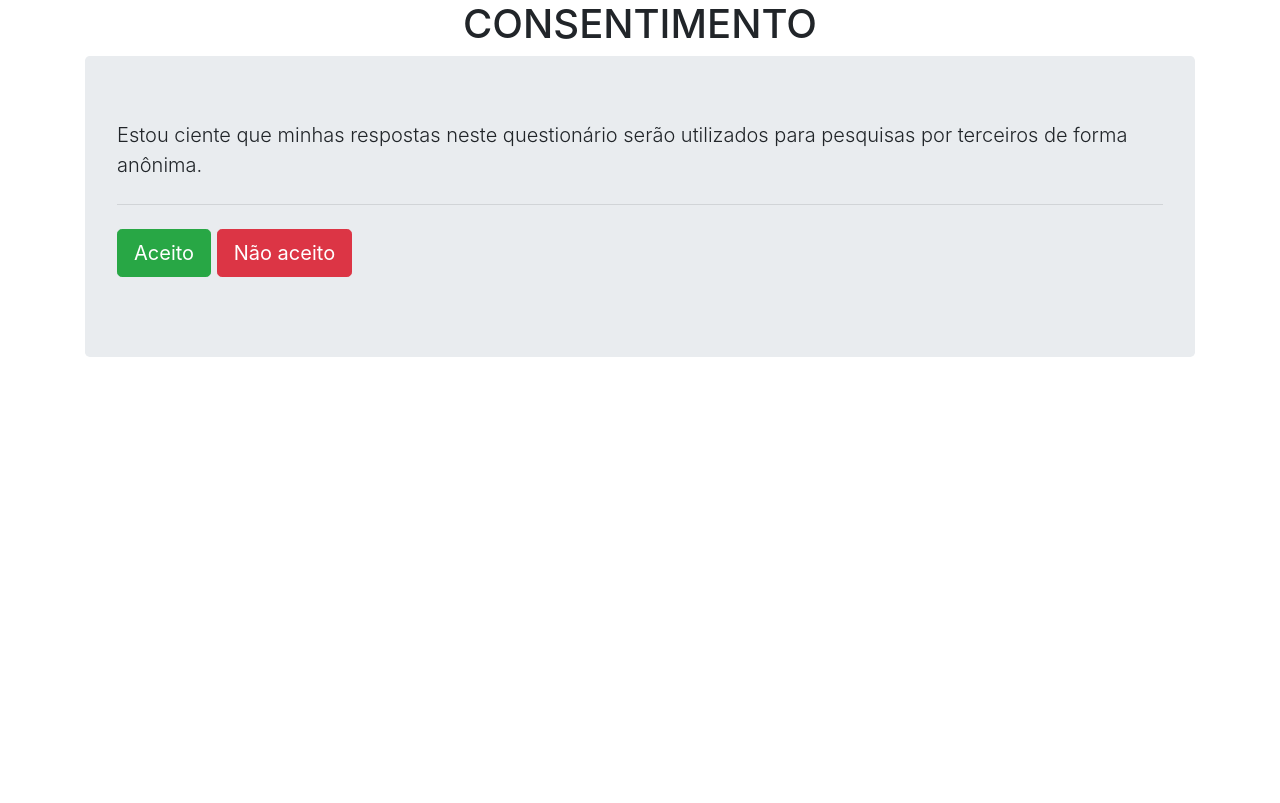
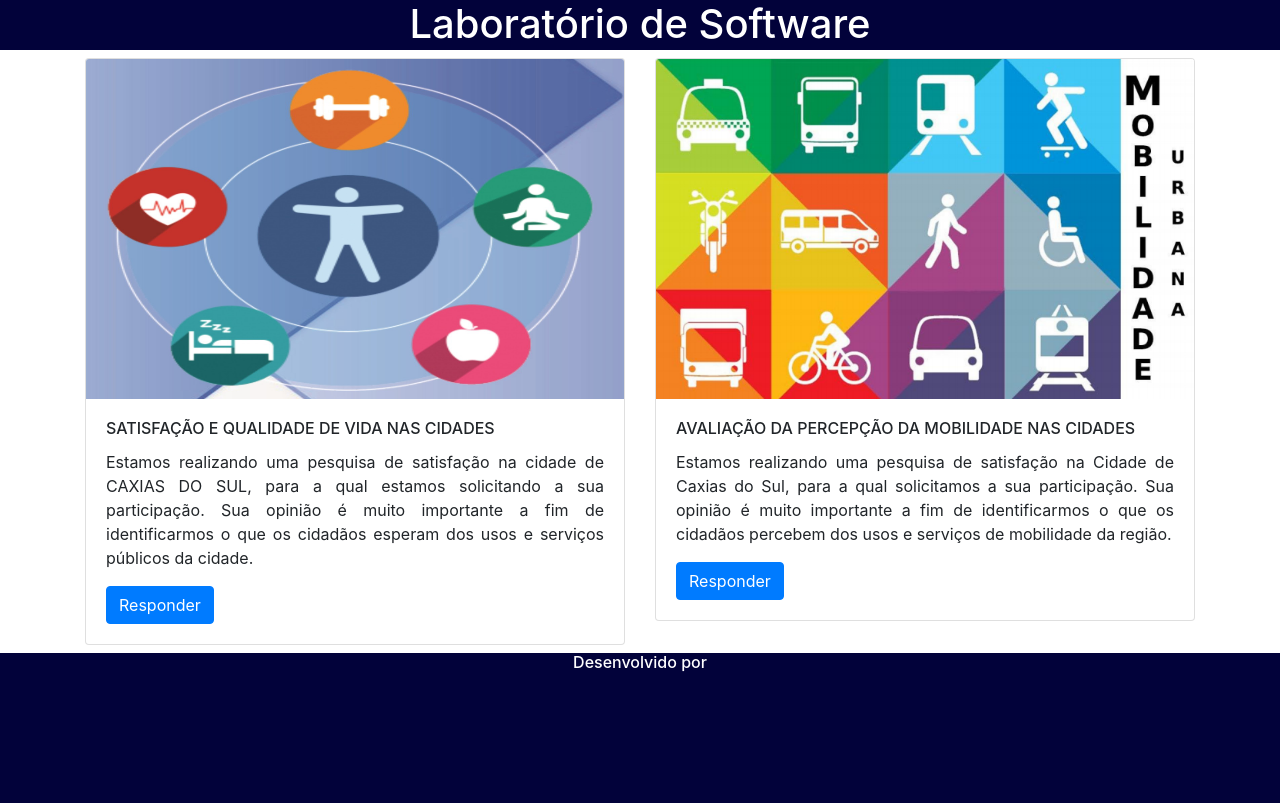
Before and after one commit to Douglas2803/Projeto-Laborat-rio-de-Software, a PHP site: page / in a window 1280 px wide. Before the commit the page ends 357 px from the top, so only its background shows below. Run offline with PHP 8.4, Linux system fonts and the light colour scheme; some libraries are stand-ins or nearby versions.

Commit message:
Add files via upload

```diff
--- a/index.php
+++ b/index.php
@@ -1,24 +1,43 @@
 <html>
 <?php require 'header.php';?>
+<link rel="stylesheet" type="text/css" href="css/style.css" />
 <body>
 
-<div class="container-fluid text-center topo" >
-    <h1>CONSENTIMENTO</h1>
+<div class="container-fluid text-center header" >
+    <h1>Laboratório de Software</h1>
 </div>
 
 <div class="container mt-2">
-    <div class="jumbotron">
-    <p class="lead">
-    Estou ciente que minhas respostas neste questionário serão
-    utilizados para pesquisas por terceiros de forma anônima.
-    </p>
-    <hr class="my-4">
+    <div class="row">
+        <div class="col-6">
+            <div class="card">
+            <img class="card-img-top" src="imagens/qualidade.jpg" alt="Card image cap" width="538px" height="340px">
+                <div class="card-body">
+                    <h6 class="card-title">SATISFAÇÃO E QUALIDADE DE VIDA NAS CIDADES</h6>
+                    <p class="card-text text-justify">Estamos realizando uma pesquisa de satisfação na cidade de CAXIAS DO SUL, para a qual estamos solicitando a sua participação. Sua
+                    opinião é muito importante a fim de identificarmos o que os cidadãos esperam dos usos e serviços públicos da cidade.</p>
+                    <a href="questionario1.php" class="btn btn-primary">Responder</a>
+                </div>
+            </div>
+        </div>
 
-    <p class="lead">
-        <a class="btn btn-success btn-lg" href="questionarios.php" role="button">Aceito</a>
-        <a class="btn btn-danger btn-lg" href="saida.php" role="button">Não aceito</a>
-    </p>
+        <div class="col-6">
+            <div class="card">
+            <img class="card-img-top" src="imagens/mobilidade.png" alt="Card image cap" width="538px" height="340px">
+                <div class="card-body">
+                    <h6 class="card-title">AVALIAÇÃO DA PERCEPÇÃO DA MOBILIDADE NAS CIDADES</h6>
+                    <p class="card-text text-justify">Estamos realizando uma pesquisa de satisfação na Cidade de Caxias do Sul, para a qual solicitamos a sua participação. Sua opinião é muito importante a fim de
+                    identificarmos o que os cidadãos percebem dos usos e serviços de mobilidade da região.</p>
+                    <a href="questionario2.php" class="btn btn-primary">Responder</a>
+                </div>
+            </div>
+        </div>
+
     </div>
+</div>
+
+<div class="container-fluid text-center rodape mt-2" >
+    <h6>Desenvolvido por</h6>
 </div>
 
 </body>
--- a/questionario2.php
+++ b/questionario2.php
@@ -10,10 +10,10 @@ $rotinas = new rotinas();
     <div class="container header">
         <div class="row">
             <div class="col-10">
-                <h1>Questionario 2 - (ta mostrando perguntas do 1)</h1>
+                <h2>AVALIAÇÃO DA PERCEPÇÃO DA MOBILIDADE NAS CIDADES</h2>
             </div>
             <div class="col-2 mt-2">
-                <a href="questionarios.php"><button class="btn btn-primary btn-sm">Voltar</button></a>
+                <a href="index.php"><button class="btn btn-primary btn-sm">Voltar</button></a>
             </div>
         </div>
      </div>
@@ -21,7 +21,7 @@ $rotinas = new rotinas();
     <div class="row">
         <div class="container">
         <?php
-        $perguntas=$rotinas->selecionar_where("perguntas","pergunta","id_questionario",1);
+        $perguntas=$rotinas->selecionar_where("perguntas","pergunta","id_questionario",2);
 
         ?>
             <form method="POST" action="gravar_questionario.php">
```
Also changed, not shown: consentimento.php (added, +34 -0 lines), questionario1.php (+14 -2 lines).
